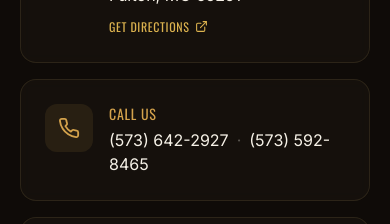
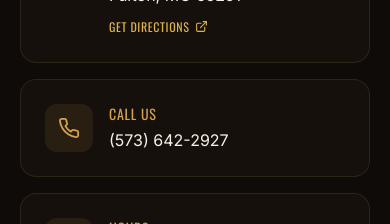
Before and after one commit to rfbswwh5by-ux/Post-Office-Bar-and-Grill-3.0, a React (Vite) app in the folder project/: page / in a window 390 px wide. Shown: the part 8320-8544 px from the top of the page. Built offline with nearby package versions, Linux system fonts and the light colour scheme.

Commit message:
Remove secondary phone number from Visit component
Removed a phone number link from the Visit component.

```diff
--- a/project/src/components/Visit.tsx
+++ b/project/src/components/Visit.tsx
@@ -74,10 +74,6 @@ export default function Visit() {
                   <p className="mt-1 font-body text-cream">
                     <a href="tel:+15736422927" className="transition-colors hover:text-brass-300">
                       (573) 642-2927
-                    </a>
-                    <span className="mx-2 text-cream/30">·</span>
-                    <a href="tel:+15735928465" className="transition-colors hover:text-brass-300">
-                      (573) 592-8465
                     </a>
                   </p>
                 </div>
```
